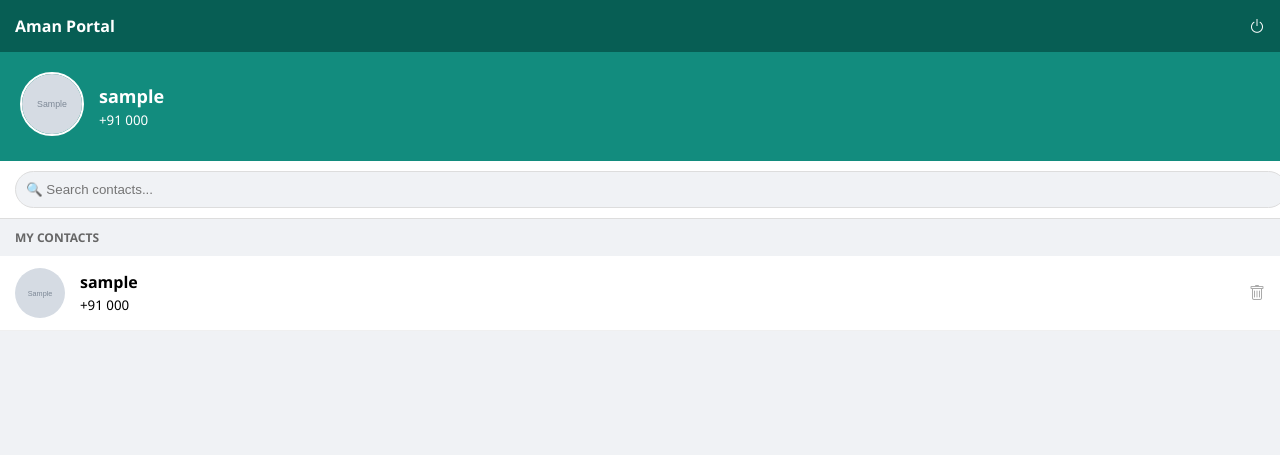
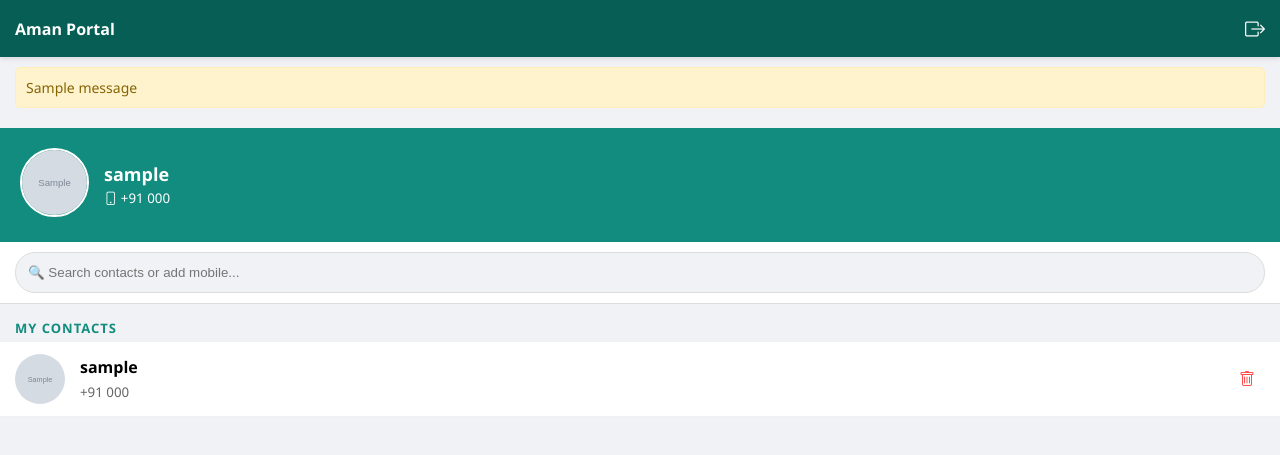
Before and after one commit to amanupadhy480-josh/Chat-Portal, a Flask app: page / in a window 1280 px wide. Shown: the top 455 px of the page. Run offline with Flask 3, Linux system fonts and the light colour scheme; a user stored in the database is signed in; tables that the repository leaves empty hold one stand-in row (values such as "Sample post"); grey boxes marked "Sample" are stand-in pictures; one stand-in notice (Sample message) is shown.

Commit message:
Update home.html

```diff
--- a/templates/home.html
+++ b/templates/home.html
@@ -1,88 +1,130 @@
 <!DOCTYPE html>
-<html>
+<html lang="en">
 <head>
+    <meta charset="UTF-8">
     <meta name="viewport" content="width=device-width, initial-scale=1.0">
-    <title>Aman Portal</title>
+    <title>Aman Portal - Home</title>
     <link rel="stylesheet" href="https://cdn.jsdelivr.net/npm/bootstrap-icons@1.11.1/font/bootstrap-icons.css">
     <style>
-        body { font-family: 'Segoe UI', sans-serif; margin: 0; background: #f0f2f5; }
-        .header { background: #075e54; color: white; padding: 15px; display: flex; justify-content: space-between; align-items: center; position: sticky; top:0; z-index:10; }
+        body { font-family: 'Segoe UI', Tahoma, Geneva, Verdana, sans-serif; margin: 0; background: #f0f2f5; }
+        .header { background: #075e54; color: white; padding: 15px; display: flex; justify-content: space-between; align-items: center; position: sticky; top:0; z-index:10; box-shadow: 0 2px 5px rgba(0,0,0,0.1); }
 
         .profile-section { background: #128c7e; color: white; padding: 20px; display: flex; align-items: center; gap: 15px; }
-        .profile-dp { width: 60px; height: 60px; border-radius: 50%; object-fit: cover; border: 2px solid white; cursor: pointer; }
+        .profile-dp { width: 65px; height: 65px; border-radius: 50%; object-fit: cover; border: 2px solid white; cursor: pointer; transition: 0.3s; }
+        .profile-dp:hover { opacity: 0.8; }
 
         .search-container { background: white; padding: 10px 15px; border-bottom: 1px solid #ddd; }
-        .search-box { width: 100%; padding: 10px; border-radius: 20px; border: 1px solid #ddd; outline: none; background: #f0f2f5; }
+        .search-box { width: 100%; padding: 12px; border-radius: 20px; border: 1px solid #ddd; outline: none; background: #f0f2f5; box-sizing: border-box; }
 
-        .section-title { padding: 10px 15px; font-size: 12px; color: #666; text-transform: uppercase; font-weight: bold; }
-        .user-item { background: white; padding: 12px 15px; display: flex; align-items: center; border-bottom: 1px solid #f0f0f0; transition: 0.2s; }
+        .section-title { padding: 15px 15px 5px; font-size: 13px; color: #128c7e; text-transform: uppercase; font-weight: bold; letter-spacing: 1px; }
+        .user-item { background: white; padding: 12px 15px; display: flex; align-items: center; border-bottom: 1px solid #f0f0f0; transition: 0.2s; text-decoration: none; color: inherit; }
         .user-item:active { background: #ebebeb; }
         .item-dp { width: 50px; height: 50px; border-radius: 50%; object-fit: cover; margin-right: 15px; }
-        .user-info { flex: 1; text-decoration: none; color: black; }
+        .user-info { flex: 1; }
+        .user-info strong { font-size: 16px; display: block; margin-bottom: 2px; }
+        .user-info small { color: #666; }
 
-        .action-btn { padding: 6px 12px; border-radius: 4px; border: none; font-size: 12px; cursor: pointer; font-weight: bold; }
-        .btn-accept { background: #25D366; color: white; }
+        .action-btn { padding: 8px 16px; border-radius: 20px; border: none; font-size: 13px; cursor: pointer; font-weight: bold; transition: 0.3s; }
+        .btn-accept { background: #25D366; color: white; margin-right: 5px; }
+        .btn-accept:hover { background: #1da851; }
+
+        .flash-messages { padding: 10px 15px; }
+        .alert { padding: 10px; background: #fff3cd; color: #856404; border-radius: 5px; border: 1px solid #ffeeba; margin-bottom: 10px; font-size: 14px; }
+
+        .empty-state { text-align: center; padding: 40px 20px; color: #888; }
+        .empty-state i { font-size: 48px; margin-bottom: 10px; display: block; opacity: 0.5; }
     </style>
 </head>
 <body>
     <div class="header">
         <strong>Aman Portal</strong>
-        <a href="/logout" style="color:white; text-decoration:none;"><i class="bi bi-power"></i></a>
+        <a href="/logout" style="color:white; text-decoration:none;"><i class="bi bi-box-arrow-right" style="font-size: 20px;"></i></a>
     </div>
+
+    {% with messages = get_flashed_messages() %}
+      {% if messages %}
+        <div class="flash-messages">
+          {% for message in messages %}
+            <div class="alert">{{ message }}</div>
+          {% endfor %}
+        </div>
+      {% endif %}
+    {% endwith %}
 
     <div class="profile-section">
         <form id="dp-form" action="/update_dp" method="POST" enctype="multipart/form-data">
-            <input type="file" id="dp-input" name="file" style="display:none" onchange="document.getElementById('dp-form').submit()">
+            <input type="file" id="dp-input" name="file" accept="image/*" style="display:none" onchange="handleFileUpload()">
             <img src="/uploads/{{ current_user.profile_pic }}" class="profile-dp" onclick="document.getElementById('dp-input').click()" title="Click to change DP">
         </form>
         <div>
             <div style="font-weight:bold; font-size:18px;">{{ current_user.username }}</div>
-            <small>+91 {{ current_user.mobile }}</small>
+            <small><i class="bi bi-phone"></i> +91 {{ current_user.mobile }}</small>
         </div>
     </div>
 
     <div class="search-container">
-        <input type="text" id="searchInput" class="search-box" placeholder="🔍 Search contacts..." onkeyup="filterContacts()">
-    </div>
-
-    <div class="section-title">My Contacts</div>
-    <div id="contactList">
-        {% for c in contacts %}
-        <div class="user-item">
-            <img src="/uploads/{{ c.dp }}" class="item-dp">
-            <a href="/chat/{{ c.username }}" class="user-info">
-                <strong>{{ c.username }}</strong><br>
-                <small>+91 {{ c.mobile }}</small>
-            </a>
-            <a href="/delete_contact/{{ c.id }}" style="color:#aaa;" onclick="return confirm('Remove?')"><i class="bi bi-trash"></i></a>
-        </div>
-        {% endfor %}
+        <input type="text" id="searchInput" class="search-box" placeholder="🔍 Search contacts or add mobile..." onkeyup="filterContacts()">
     </div>
 
     {% if unknown %}
-    <div class="section-title">Requests</div>
+    <div class="section-title">New Requests</div>
+    <div id="requestList">
         {% for u in unknown %}
         <div class="user-item">
             <img src="/uploads/{{ u.dp }}" class="item-dp">
             <div class="user-info">
-            <strong>{{ u.username }}</strong><br>
-            <small>New Message</small>
+                <strong>{{ u.username }}</strong>
+                <small>Sent you a message</small>
             </div>
-        <form action="/add_contact" method="POST">
+            <form action="/add_contact" method="POST" style="margin: 0;">
                 <input type="hidden" name="mobile" value="{{ u.mobile }}">
                 <button type="submit" class="action-btn btn-accept">Accept</button>
             </form>
         </div>
         {% endfor %}
+    </div>
     {% endif %}
 
+    <div class="section-title">My Contacts</div>
+    <div id="contactList">
+        {% if contacts %}
+            {% for c in contacts %}
+            <div class="user-item-wrapper">
+                <div class="user-item">
+                    <img src="/uploads/{{ c.dp }}" class="item-dp">
+                    <a href="/chat/{{ c.username }}" class="user-info" style="text-decoration: none; color: black;">
+                        <strong>{{ c.username }}</strong>
+                        <small>+91 {{ c.mobile }}</small>
+                    </a>
+                    <a href="/delete_contact/{{ c.id }}" style="color:#ff4d4d; padding: 10px;" onclick="return confirm('Remove contact?')">
+                        <i class="bi bi-trash"></i>
+                    </a>
+                </div>
+            </div>
+            {% endfor %}
+        {% else %}
+            <div class="empty-state">
+                <i class="bi bi-person-plus"></i>
+                No contacts yet. Search a number to start chatting!
+            </div>
+        {% endif %}
+    </div>
+
     <script>
+        function handleFileUpload() {
+            const fileInput = document.getElementById('dp-input');
+            if (fileInput.files.length > 0) {
+                document.getElementById('dp-form').submit();
+            }
+        }
+
         function filterContacts() {
             let input = document.getElementById('searchInput').value.toLowerCase();
-            let items = document.getElementById('contactList').getElementsByClassName('user-item');
-            for (let item of items) {
-                let name = item.innerText.toLowerCase();
-                item.style.display = name.includes(input) ? "flex" : "none";
+            let wrappers = document.getElementsByClassName('user-item-wrapper');
+
+            for (let wrapper of wrappers) {
+                let text = wrapper.innerText.toLowerCase();
+                wrapper.style.display = text.includes(input) ? "block" : "none";
             }
         }
     </script>
```
Lines whose indentation alone changed are shown as unchanged.
